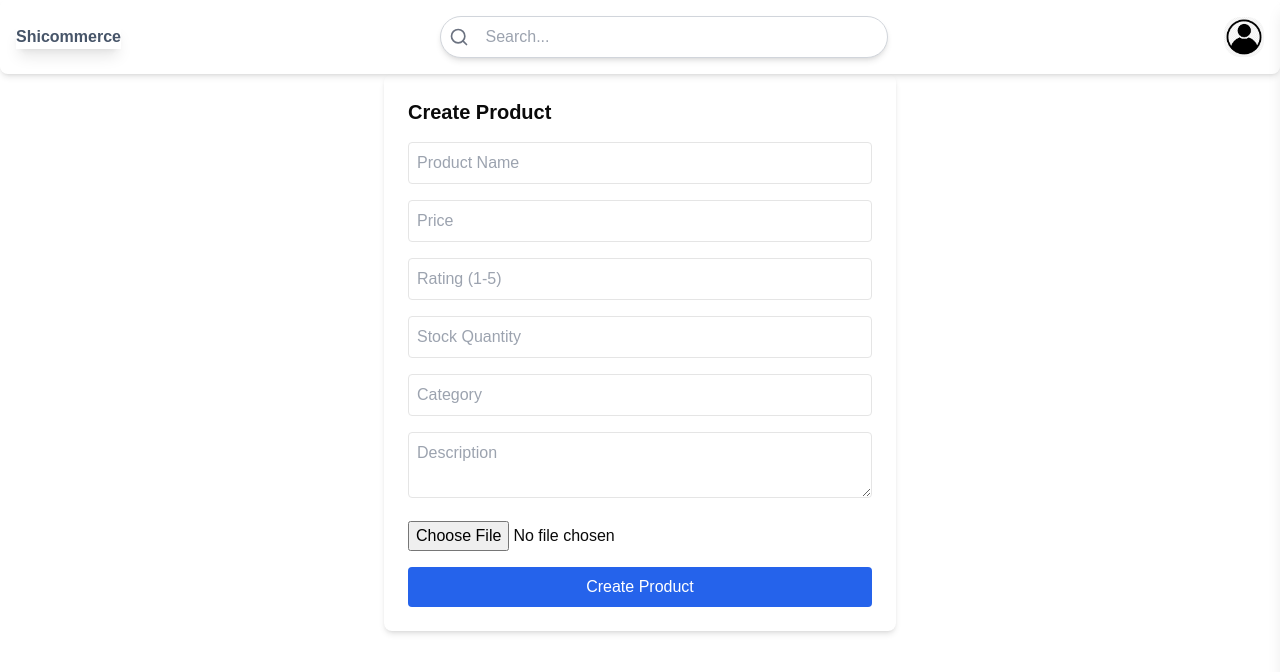
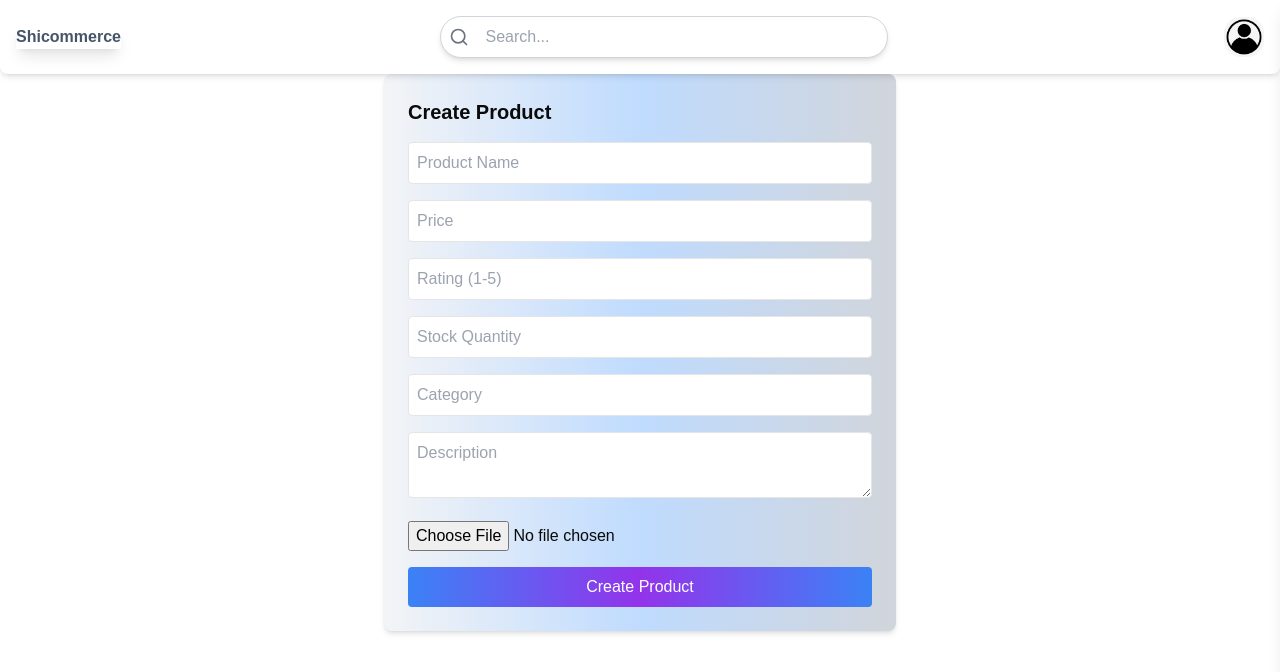
Before and after one commit to Shitanshu731/ShiMart, a Next.js app: page /create-product in a window 1280 px wide. Shown: the top 672 px of the page. Built offline with nearby package versions, Linux system fonts and the light colour scheme; no server answers.

Commit message:
Add styles to profile and create product

```diff
--- a/src/app/(home)/profile/page.js
+++ b/src/app/(home)/profile/page.js
@@ -109,7 +109,7 @@ export default function Profile() {
   if (!loggedInUser) return <p>Please login to view your profile</p>;
 
   return (
-    <div className="max-w-md mx-auto mt-10 p-6 border rounded-lg shadow-lg">
+    <div className="max-w-md mx-auto mt-10 p-6 border rounded-lg shadow-lg bg-gradient-to-r from-gray-100 via-blue-200 to-gray-300">
       <h2 className="text-2xl font-bold mb-4">Profile</h2>
       <input
         type="text"
@@ -143,7 +143,10 @@ export default function Profile() {
         onChange={handleChange}
         className="w-full p-2 border rounded mb-4"
       />
-      <Button onClick={updateUser} className="w-full mb-2">
+      <Button
+        onClick={updateUser}
+        className="w-full mb-2 bg-gradient-to-r from-blue-500 via-purple-600 to-blue-500"
+      >
         Update Profile
       </Button>
       <Button onClick={deleteUser} variant="destructive" className="w-full">
--- a/src/app/(product)/create-product/page.js
+++ b/src/app/(product)/create-product/page.js
@@ -86,7 +86,7 @@ export default function CreateProduct() {
   };
 
   return (
-    <div className="max-w-lg mx-auto p-6 bg-white shadow-md rounded-lg">
+    <div className="max-w-lg mx-auto p-6 bg-white shadow-md rounded-lg bg-gradient-to-r from-gray-100 via-blue-200 to-gray-300">
       <h2 className="text-xl font-bold mb-4">Create Product</h2>
 
       <form onSubmit={handleSubmit} className="space-y-4">
@@ -153,7 +153,7 @@ export default function CreateProduct() {
         {message && <p className="text-green-600">{message}</p>}
         <button
           type="submit"
-          className="w-full bg-blue-600 text-white p-2 rounded hover:bg-blue-700"
+          className="w-full bg-gradient-to-r from-blue-500 via-purple-600 to-blue-500 text-white p-2 rounded hover:bg-blue-700"
           disabled={loading}
         >
           {loading ? "Uploading..." : "Create Product"}
```
